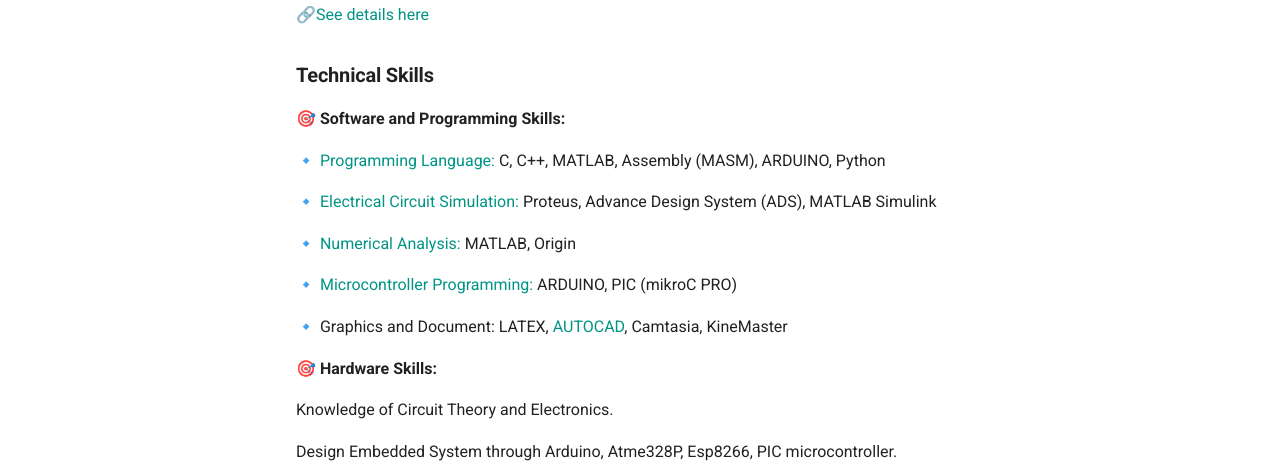
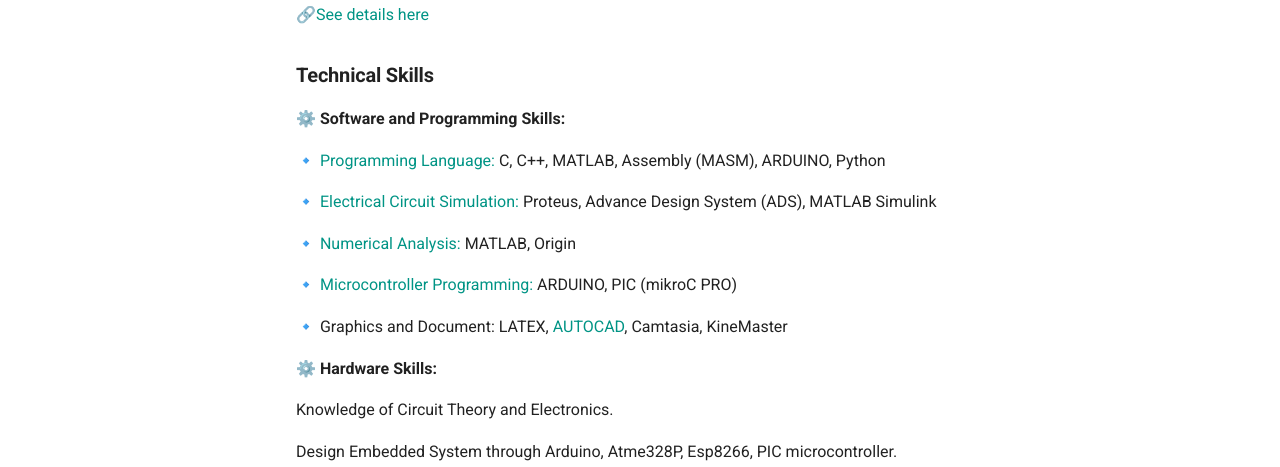
Before and after one commit to Nusrat008/papri-portfolio, an MkDocs documentation site: the page built from docs/index.md, in a window 1280 px wide and 1247 px high. Shown: the part 332-799 px from the top of the window. Built offline with MkDocs 1.6.1 and Material for MkDocs 9.7.7, drawn with Linux system fonts in a browser that asks for light colours.

Commit message:
updated emoji

```diff
--- a/docs/index.md
+++ b/docs/index.md
@@ -9,7 +9,7 @@
 
 ### **Technical Skills**
 
-🎯 **Software and Programming Skills:**
+⚙️ **Software and Programming Skills:**
 
 
    🔹 [Programming Language:](https://nusrat008.github.io/Portfolio/CplusPlus/) C, C++, MATLAB, Assembly (MASM), ARDUINO, Python
@@ -28,7 +28,7 @@
 
 
 
-🎯 **Hardware Skills:**
+⚙️ **Hardware Skills:**
 
  Knowledge of Circuit Theory and Electronics.
 
@@ -43,8 +43,6 @@
 
   🔗[Electronic Mosquito Repellent](https://nusrat008.github.io/Portfolio/Mosquito-repellent-ckt/)
 
-
-
 ### **Achievements**
 
   🔗[See details here](https://nusrat008.github.io/Portfolio/achievements/)
```
